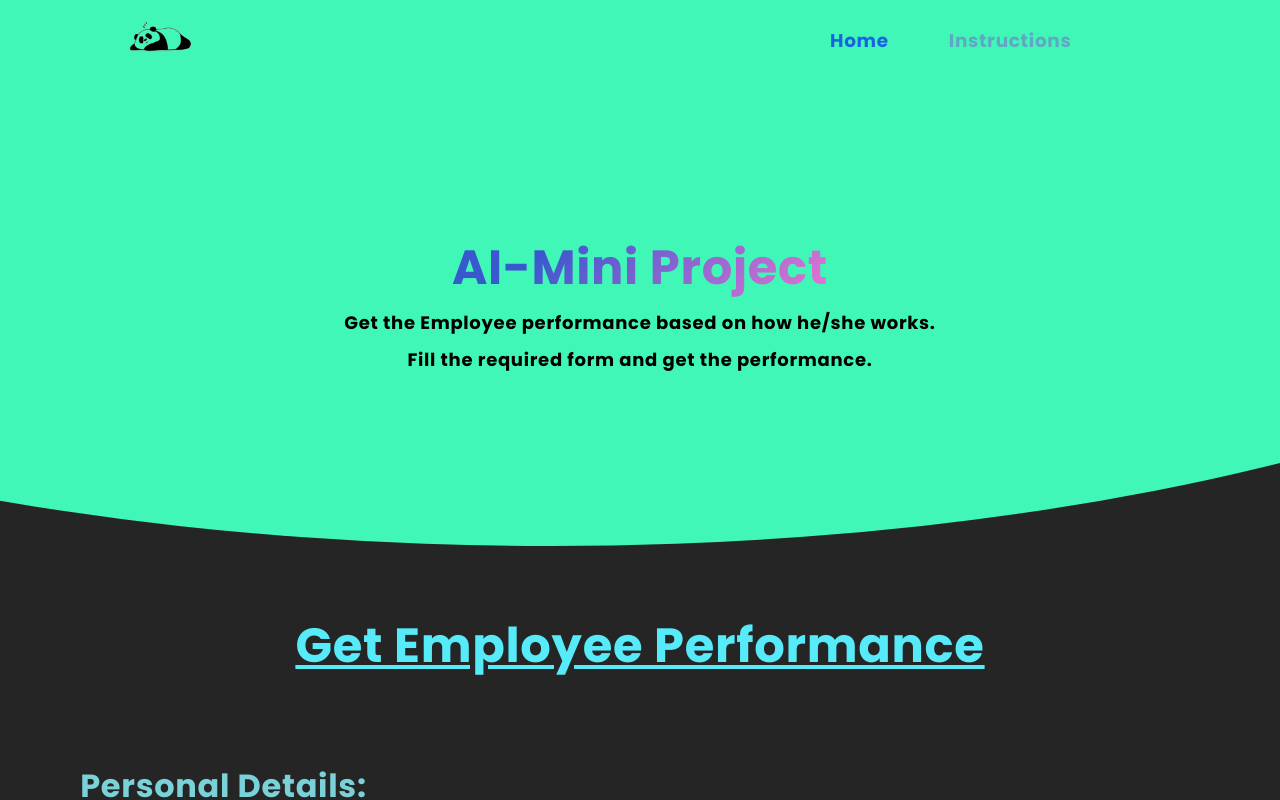
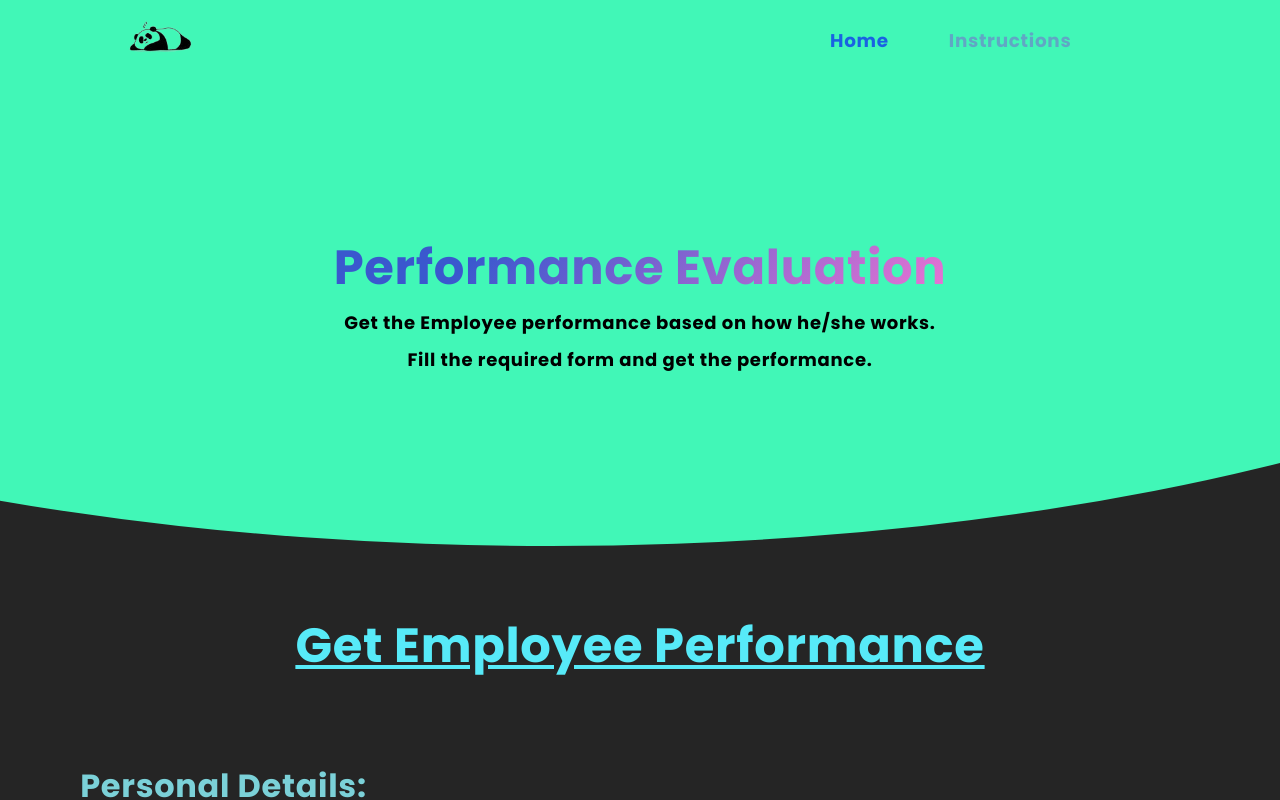
Before and after one commit to Denver04/Performance-Detector, a React (Vite) app in the folder frontend/: page / in a window 1280 px wide. Shown: the top 800 px of the page. Built offline with nearby package versions, Linux system fonts and the light colour scheme.

Commit message:
updated name

```diff
--- a/frontend/src/components/Home/Home.jsx
+++ b/frontend/src/components/Home/Home.jsx
@@ -3,7 +3,7 @@ import "./home.css"
 function Home() {
   return (
     <div className="home">
-        <h1>AI-Mini Project</h1>
+        <h1>Performance Evaluation</h1>
         <p>Get the Employee performance based on how he/she works.</p>
         <p>Fill the required form and get the performance.</p>
     </div>
```
